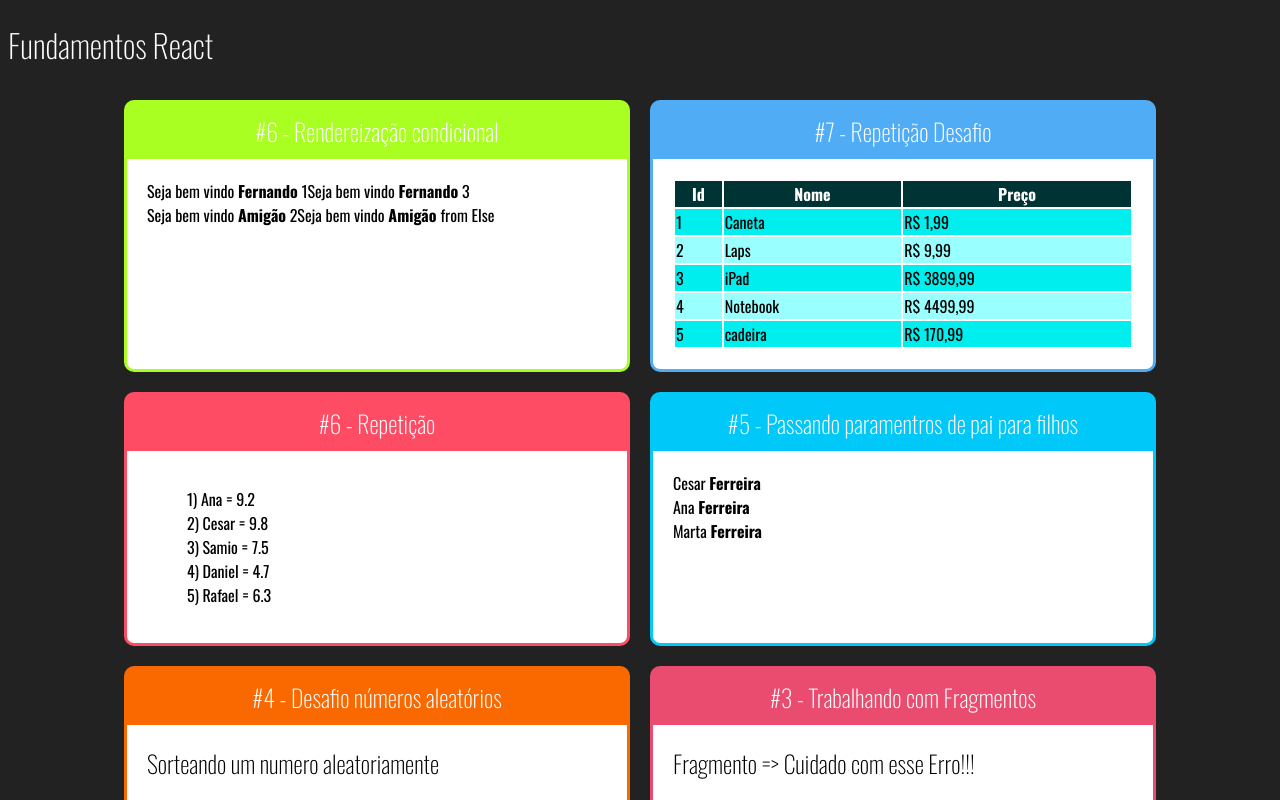
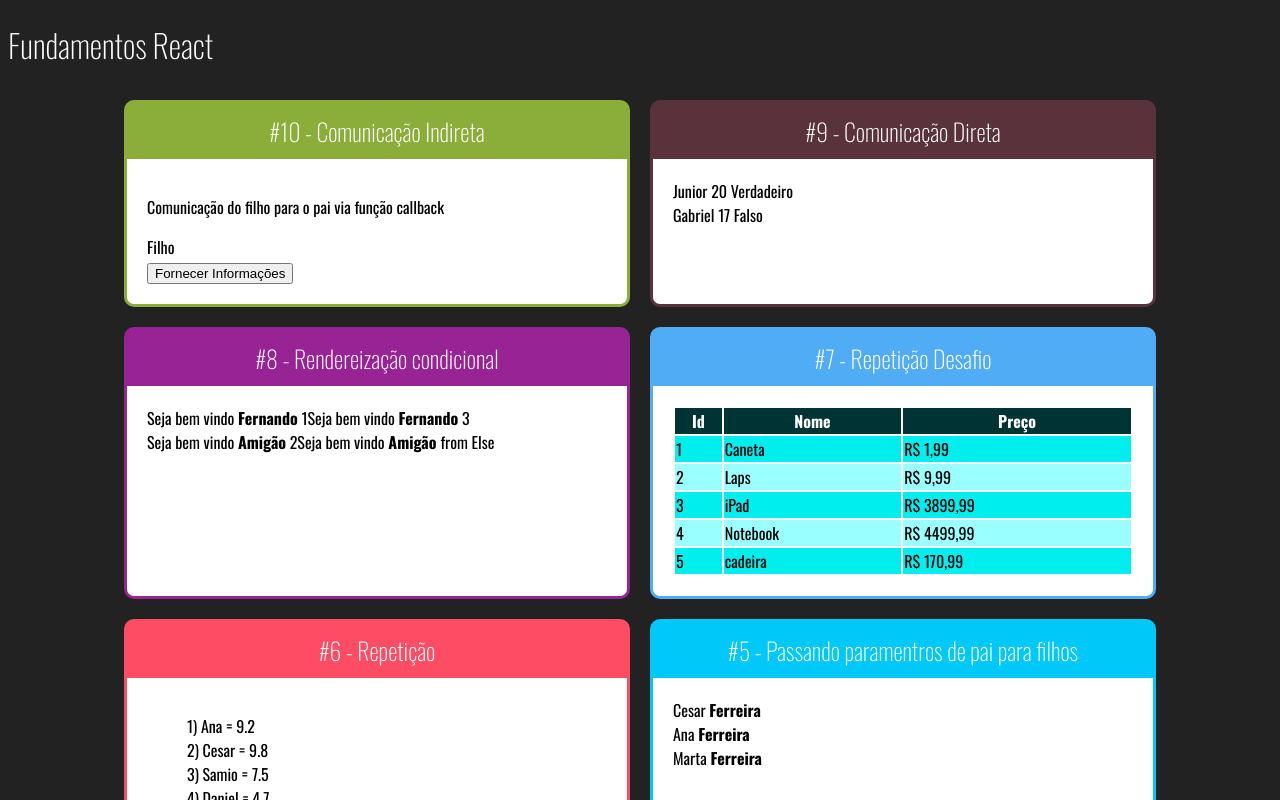
Before and after one commit to cesargos/fundamentos_react, a React (Create React App) app: page / in a window 1280 px wide. Shown: the top 800 px of the page. Built offline with nearby package versions, Linux system fonts and the light colour scheme.

Commit message:
feat: comunicação de filho para pai usando função de callback

```diff
--- a/src/componentes/App.jsx
+++ b/src/componentes/App.jsx
@@ -1,6 +1,8 @@
 import React from 'react';
 import './App.css';
 
+import DiretaPai from './comunicacao/DiretaPai';
+import IndiretaPai from './comunicacao/IndiretaPai';
 import Primeiro from './basicos/Primeiro';
 import ComParametro from './basicos/ComParametros';
 import Fragmento from './basicos/Fragmento';
@@ -17,7 +19,15 @@ export default () => (
   <div className="App" id="App">
     <h1>Fundamentos React</h1>
     <div className="Cards">
-      <Card titulo="#6 - Rendereização condicional" color="#af2">
+      <Card titulo="#10 - Comunicação Indireta" color="#8bad39">
+        <IndiretaPai />
+      </Card>
+
+      <Card titulo="#9 - Comunicação Direta" color="#59323c">
+        <DiretaPai />
+      </Card>
+
+      <Card titulo="#8 - Rendereização condicional" color="#982395">
         <UsuarioInfo usuario={{ nome: 'Fernando' }} />
         <UsuarioInfo usuario={{ email: 'a@a.com' }} />
       </Card>
--- /dev/null
+++ b/src/componentes/comunicacao/DiretaFilho.jsx
@@ -0,0 +1,12 @@
+import React from 'react';
+
+// componente do tipo funcional
+export default (props) => {
+  return (
+    <div>
+      <span>{props.nome} </span>
+      <span>{props.idade} </span>
+      <span>{props.nerd ? 'Verdadeiro' : 'Falso'}</span>
+    </div>
+  );
+};
--- /dev/null
+++ b/src/componentes/comunicacao/DiretaPai.jsx
@@ -0,0 +1,12 @@
+import React from 'react';
+import DiretaFilho from './DiretaFilho';
+
+// componente do tipo funcional
+export default () => {
+  return (
+    <div>
+      <DiretaFilho nome="Junior" idade={20} nerd={true} />
+      <DiretaFilho nome="Gabriel" idade={17} nerd={false} />
+    </div>
+  );
+};
--- /dev/null
+++ b/src/componentes/comunicacao/IndiretaFilho.jsx
@@ -0,0 +1,13 @@
+import React from 'react';
+
+// componente do tipo funcional
+export default (props) => {
+  return (
+    <div>
+      <div> Filho</div>
+      <button onClick={() => props.quandoClicar('João', 53, true)}>
+        Fornecer Informações
+      </button>
+    </div>
+  );
+};
--- /dev/null
+++ b/src/componentes/comunicacao/IndiretaPai.jsx
@@ -0,0 +1,15 @@
+import React from 'react';
+import IndiretaFilho from './IndiretaFilho';
+
+// componente do tipo funcional
+export default () => {
+  const fornecerInformacoes = (nome, idade, nerd) => {
+    console.log(nome, idade, nerd);
+  };
+  return (
+    <div>
+      <p>Comunicação do filho para o pai via função callback</p>
+      <IndiretaFilho quandoClicar={fornecerInformacoes} />
+    </div>
+  );
+};
```
